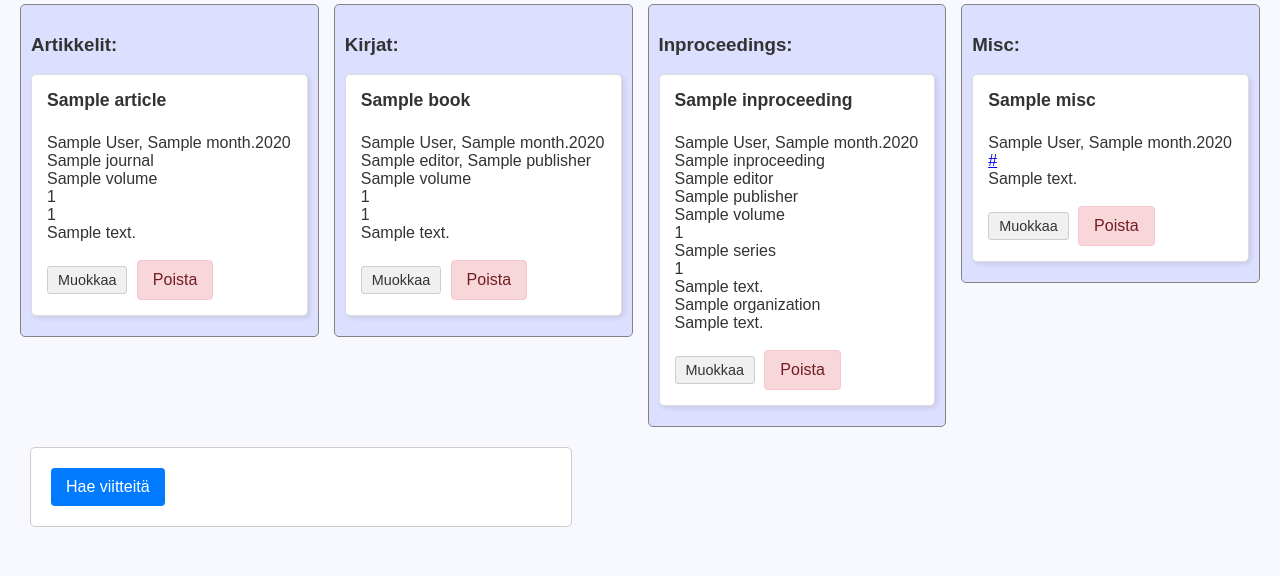
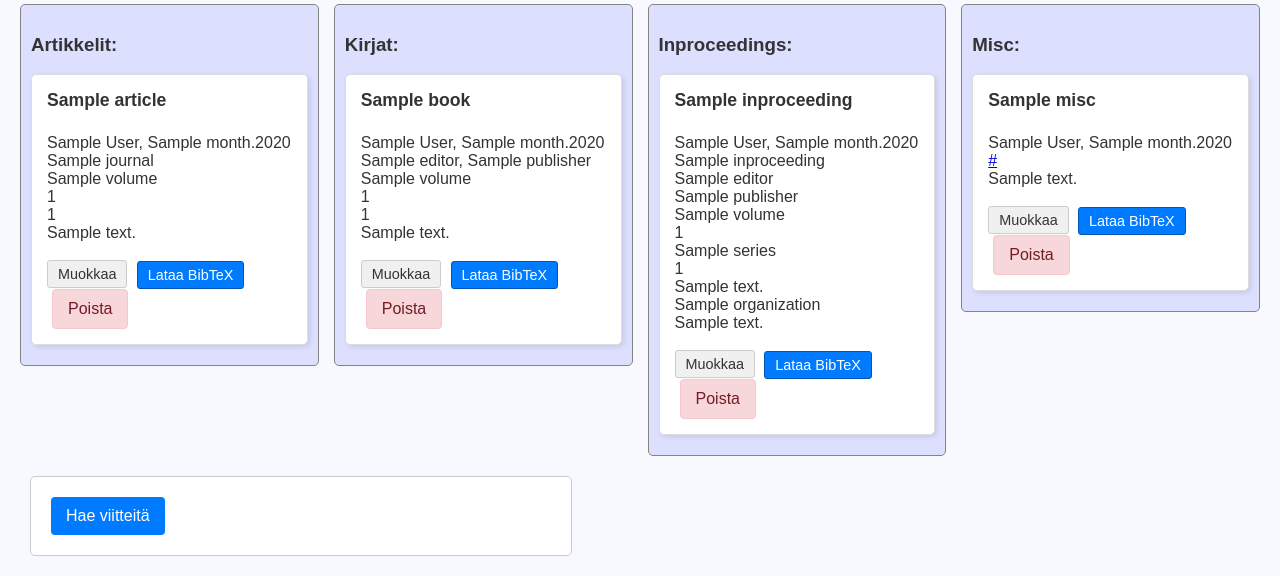
Before and after one commit to fiiahaav/Miniprojekti-ryhm-1, a Flask app: page / in a window 1280 px wide. Shown: the part 326-902 px from the top of the page. Before the commit the page ends 853 px from the top, so only its background shows below. Run offline with Flask 3, Linux system fonts and the light colour scheme; a database or web service that is not in the repository returns one stand-in record (values such as "Sample title"); some libraries are stand-ins or nearby versions.

Commit message:
bibtex lataus

```diff
--- a/src/app.py
+++ b/src/app.py
@@ -1,6 +1,7 @@
 import os
+import io
 
-from flask import Flask, render_template, request, redirect, url_for
+from flask import Flask, render_template, request, redirect, url_for, send_file
 import psycopg2
 from psycopg2 import extras
 from dotenv import load_dotenv
@@ -116,6 +117,45 @@ def edit_article(id):
     conn.close()
     return render_template("edit_article.html", article=article)
 
+@app.route("/download_bibtex_article/<int:id>")
+def download_bibtex_article(id):
+    """Download single article as BibTeX"""
+    conn = get_db_connection()
+    cur = conn.cursor()
+    cur.execute("SELECT * FROM articles WHERE id = %s", (id,))
+    article = cur.fetchone()
+    cur.close()
+    conn.close()
+
+    if not article:
+        return "Article not found", 404
+
+    bibtex_content = f"""@article{{article_{article['id']},
+    author = {{{article['author']}}},
+    title = {{{article['title']}}},
+    journal = {{{article['journal']}}},
+    year = {{{article['year']}}}"""
+
+    if article.get('month'):
+        bibtex_content += f",\n  month = {{{article['month']}}}"
+    if article.get('volume'):
+        bibtex_content += f",\n  volume = {{{article['volume']}}}"
+    if article.get('number'):
+        bibtex_content += f",\n  number = {{{article['number']}}}"
+    if article.get('pages'):
+        bibtex_content += f",\n  pages = {{{article['pages']}}}"
+    if article.get('notes'):
+        bibtex_content += f",\n  note = {{{article['notes']}}}"
+
+    bibtex_content += "\n}\n"
+
+    filename = f"article_{article['id']}.bib"
+    return send_file(
+        io.BytesIO(bibtex_content.encode('utf-8')),
+        mimetype='text/plain',
+        as_attachment=True,
+        download_name=filename
+    )
 
 @app.route("/add_book", methods=["GET", "POST"])
 def add_book():
@@ -177,6 +217,48 @@ def edit_book(id):
         return redirect(url_for("index"))
 
     return render_template("edit_book.html", book=book)
+
+@app.route("/download_bibtex_book/<int:id>")
+def download_bibtex_book(id):
+    """Download single book as BibTeX"""
+    conn = get_db_connection()
+    cur = conn.cursor()
+    cur.execute("SELECT * FROM books WHERE id = %s", (id,))
+    book = cur.fetchone()
+    cur.close()
+    conn.close()
+
+    if not book:
+        return "Book not found", 404
+
+    bibtex_content = f"""@book{{book_{book['id']},
+    author = {{{book['author']}}},
+    title = {{{book['title']}}},
+    publisher = {{{book['publisher']}}},
+    year = {{{book['year']}}}"""
+
+    if book.get('editor'):
+        bibtex_content += f",\n  editor = {{{book['editor']}}}"
+    if book.get('month'):
+        bibtex_content += f",\n  month = {{{book['month']}}}"
+    if book.get('volume'):
+        bibtex_content += f",\n  volume = {{{book['volume']}}}"
+    if book.get('number'):
+        bibtex_content += f",\n  number = {{{book['number']}}}"
+    if book.get('pages'):
+        bibtex_content += f",\n  pages = {{{book['pages']}}}"
+    if book.get('notes'):
+        bibtex_content += f",\n  note = {{{book['notes']}}}"
+
+    bibtex_content += "\n}\n"
+
+    filename = f"book_{book['id']}.bib"
+    return send_file(
+        io.BytesIO(bibtex_content.encode('utf-8')),
+        mimetype='text/plain',
+        as_attachment=True,
+        download_name=filename
+    )
 
 @app.route("/add_inproceedings", methods=["GET", "POST"])
 def add_inproceedings():
@@ -255,6 +337,58 @@ def edit_inproceedings(id):
     conn.close()
     return render_template("edit_inproceedings.html", inproc=inproc)
 
+@app.route("/download_bibtex_inproceedings/<int:id>")
+def download_bibtex_inproceedings(id):
+    """Download single inproceedings as BibTeX"""
+    conn = get_db_connection()
+    cur = conn.cursor()
+    cur.execute("SELECT * FROM inproceedings WHERE id = %s", (id,))
+    inproc = cur.fetchone()
+    cur.close()
+    conn.close()
+
+    if not inproc:
+        return "Inproceedings not found", 404
+
+    bibtex_content = f"""@inproceedings{{inproceedings_{inproc['id']},
+  author = {{{inproc['author']}}},
+  title = {{{inproc['title']}}}"""
+
+    if inproc.get('year'):
+        bibtex_content += f",\n  year = {{{inproc['year']}}}"
+    if inproc.get('booktitle'):
+        bibtex_content += f",\n  booktitle = {{{inproc['booktitle']}}}"
+    if inproc.get('month'):
+        bibtex_content += f",\n  month = {{{inproc['month']}}}"
+    if inproc.get('editor'):
+        bibtex_content += f",\n  editor = {{{inproc['editor']}}}"
+    if inproc.get('volume'):
+        bibtex_content += f",\n  volume = {{{inproc['volume']}}}"
+    if inproc.get('number'):
+        bibtex_content += f",\n  number = {{{inproc['number']}}}"
+    if inproc.get('series'):
+        bibtex_content += f",\n  series = {{{inproc['series']}}}"
+    if inproc.get('pages'):
+        bibtex_content += f",\n  pages = {{{inproc['pages']}}}"
+    if inproc.get('address'):
+        bibtex_content += f",\n  address = {{{inproc['address']}}}"
+    if inproc.get('organization'):
+        bibtex_content += f",\n  organization = {{{inproc['organization']}}}"
+    if inproc.get('publisher'):
+        bibtex_content += f",\n  publisher = {{{inproc['publisher']}}}"
+    if inproc.get('notes'):
+        bibtex_content += f",\n  note = {{{inproc['notes']}}}"
+
+    bibtex_content += "\n}\n"
+
+    filename = f"inproceedings_{inproc['id']}.bib"
+    return send_file(
+        io.BytesIO(bibtex_content.encode('utf-8')),
+        mimetype='text/plain',
+        as_attachment=True,
+        download_name=filename
+    )
+
 @app.route("/add_misc", methods=["GET", "POST"])
 def add_misc():
     if request.method == "POST":
@@ -307,6 +441,41 @@ def edit_misc(id):
     cur.close()
     conn.close()
     return render_template("edit_misc.html", misc=misc)
+
+@app.route("/download_bibtex_misc/<int:id>")
+def download_bibtex_misc(id):
+    """Download single misc as BibTeX"""
+    conn = get_db_connection()
+    cur = conn.cursor()
+    cur.execute("SELECT * FROM miscs WHERE id = %s", (id,))
+    misc = cur.fetchone()
+    cur.close()
+    conn.close()
+
+    if not misc:
+        return "Misc not found", 404
+
+    bibtex_content = f"""@misc{{misc_{misc['id']},
+    author = {{{misc['author']}}},
+    title = {{{misc['title']}}},
+    year = {{{misc['year']}}}"""
+
+    if misc.get('month'):
+        bibtex_content += f",\n  month = {{{misc['month']}}}"
+    if misc.get('url'):
+        bibtex_content += f",\n  howpublished = {{\\url{{{misc['url']}}}}}"
+    if misc.get('notes'):
+        bibtex_content += f",\n  note = {{{misc['notes']}}}"
+
+    bibtex_content += "\n}\n"
+
+    filename = f"misc_{misc['id']}.bib"
+    return send_file(
+        io.BytesIO(bibtex_content.encode('utf-8')),
+        mimetype='text/plain',
+        as_attachment=True,
+        download_name=filename
+    )
 
 #täällä voi hakea lähteitä tietyllä viitetyypillä
 @app.route("/get_references")
--- a/src/static/style.css
+++ b/src/static/style.css
@@ -190,3 +190,23 @@ p strong {
     color: #491217 !important;
     border-color: #e89ca4 !important;
 }
+
+.download-link {
+    display: inline-block;
+    background-color: #007bff;
+    color: white;
+    padding: 5px 10px;
+    border: 1px solid #0056b3;
+    border-radius: 3px;
+    font-size: 0.9em;
+    text-decoration: none;
+    cursor: pointer;
+    transition: background-color 0.2s;
+    margin-left: 5px;
+    vertical-align: middle;
+}
+
+.download-link:hover {
+    background-color: #0056b3;
+    border-color: #003d82;
+}
--- a/src/templates/index.html
+++ b/src/templates/index.html
@@ -41,6 +41,7 @@
                     {% endif %}
                     <br>
                     <a href="{{ url_for('edit_article', id=art.id) }}" class="edit-link">Muokkaa</a>
+                    <a href="{{ url_for('download_bibtex_article', id=art.id) }}" class="download-link">Lataa BibTeX</a>
                     <form action="{{ url_for('delete_article', id=art.id) }}" method="POST" class="delete-form">
                         <button type="submit" class="delete-btn" onclick="return confirm('Haluatko varmasti poistaa tämän artikkelin?')">Poista</button>
                     </form>
@@ -69,6 +70,7 @@
                     {% endif %}
                     <br>
                     <a href="{{ url_for('edit_book', id=book.id) }}" class="edit-link">Muokkaa</a>
+                    <a href="{{ url_for('download_bibtex_book', id=book.id) }}" class="download-link">Lataa BibTeX</a>
                     <form action="{{ url_for('delete_book', id=book.id) }}" method="POST" class="delete-form">
                         <button type="submit" class="delete-btn" onclick="return confirm('Haluatko varmasti poistaa tämän kirjan?')">Poista</button>
                     </form>
@@ -114,6 +116,7 @@
                     {% endif %}
                     <br>
                     <a href="{{ url_for('edit_inproceedings', id=inproc.id) }}" class="edit-link">Muokkaa</a>
+                    <a href="{{ url_for('download_bibtex_inproceedings', id=inproc.id) }}" class="download-link">Lataa BibTeX</a>
                     <form action="{{ url_for('delete_inproceedings', id=inproc.id) }}" method="POST" class="delete-form">
                         <button type="submit" class="delete-btn" onclick="return confirm('Haluatko varmasti poistaa tämän inproceedings-lähteen?')">Poista</button>
                     </form>
@@ -135,6 +138,7 @@
                     {% endif %}
                     <br>
                     <a href="{{ url_for('edit_misc', id=misc.id) }}" class="edit-link">Muokkaa</a>
+                    <a href="{{ url_for('download_bibtex_misc', id=misc.id) }}" class="download-link">Lataa BibTeX</a>
                     <form action="{{ url_for('delete_misc', id=misc.id) }}" method="POST" class="delete-form">
                         <button type="submit" class="delete-btn" onclick="return confirm('Haluatko varmasti poistaa tämän misc-lähteen?')">Poista</button>
                     </form>
```
